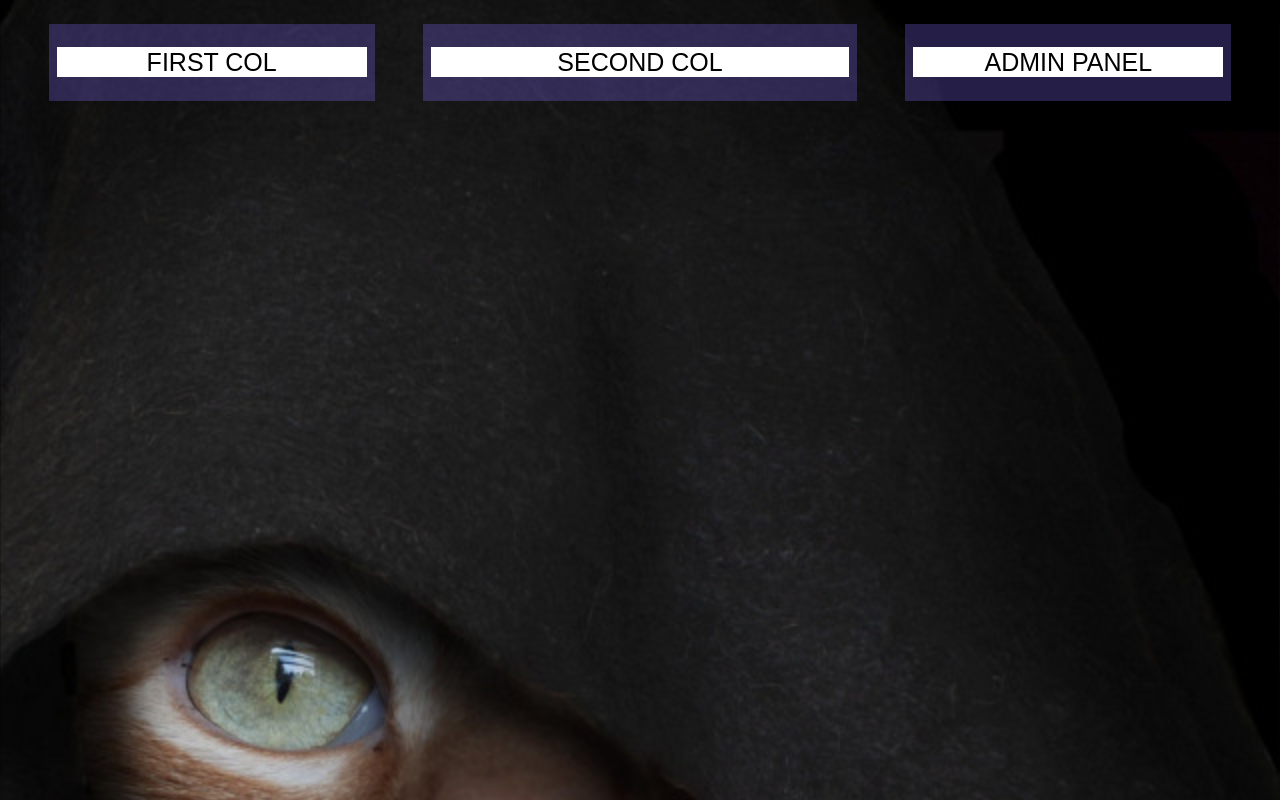
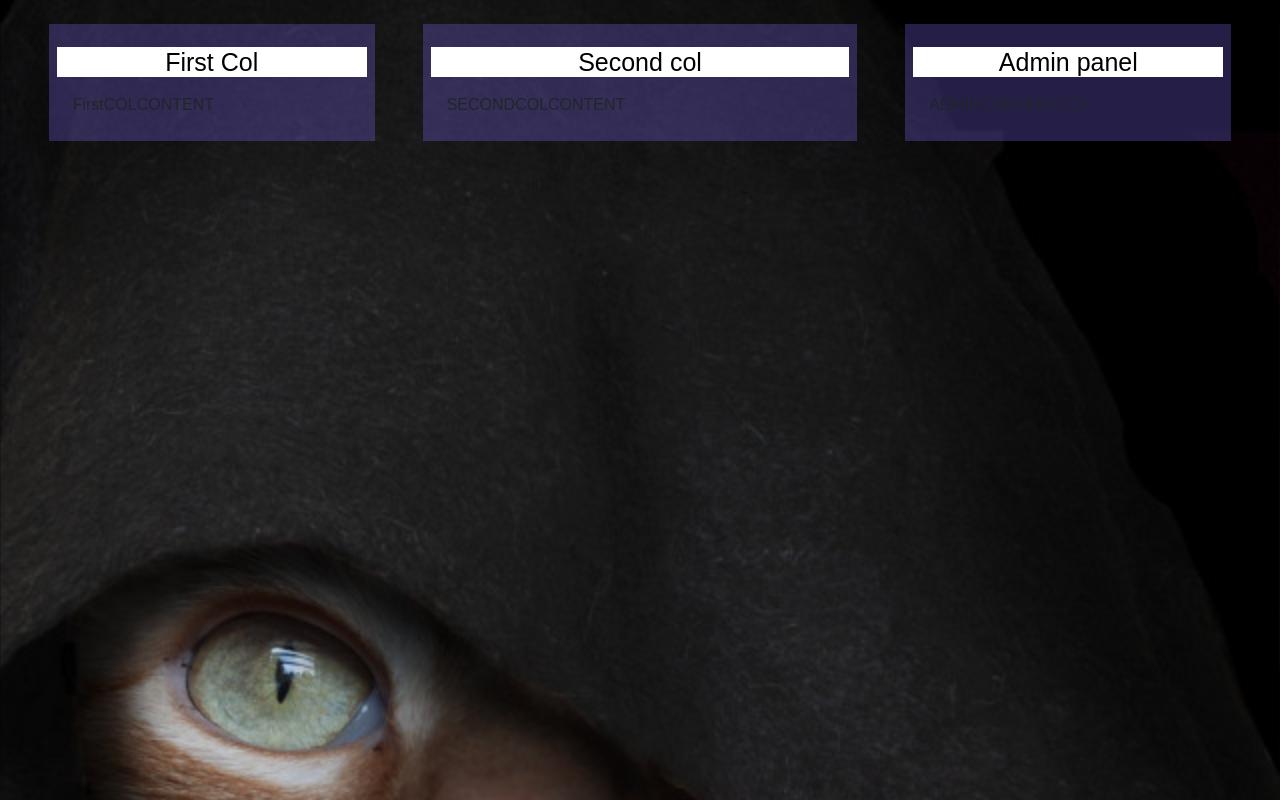
Before and after one commit to zm412/ReactDjangoDockerTamplate, a React app in the folder djangoapp/frontend/: page / in a window 1280 px wide. Built offline with nearby package versions, Linux system fonts and the light colour scheme; the HTML template or start-up script is replaced by a standard one.

Commit message:
started to change components

```diff
--- a/djangoapp/frontend/src/components/Profile.js
+++ b/djangoapp/frontend/src/components/Profile.js
@@ -6,15 +6,24 @@ import { First_col } from './Profile_frame/First_col';
 import { Second_col } from './Profile_frame/Second_col';
 
 
-const Tab = ({ add_class, content, id_elem, is_super, tabName }) => {
-  let classN =  `col col-sm-12 ${is_super == 'true' && id_elem == 'second_col' ? 'col-lg-4'
-      : is_super == 'true' && id_elem != 'second_col' ? 'col-lg-3'
-      : is_super != 'true' && id_elem == 'first_col' ? 'col-lg-4'
-      : 'col-lg-6'}
-    m-4 p-2 frame ${add_class}`;
 
-  return( <div id={id_elem} className={classN} >
-            <h5 className='tabName'>{tabName.toUpperCase()}</h5>
+function getTabClass(id_elem, is_super){
+  let classN = 'col col-sm-12  m-4 p-2 frame ';
+  if(is_super == 'true'){
+    if(id_elem == 'first_col') classN += 'col-lg-3';
+    if(id_elem == 'second_col') classN += 'col-lg-4';
+    if(id_elem == 'admin_col') classN += 'col-lg-3';
+  }else{
+    classN = 'col-lg-6';
+  }
+  return classN;
+}
+
+const Tab = ({ add_class, content, id_elem, classTab, classTitle, title }) => {
+    let resultTabClass = classTab + ' ' + add_class;
+
+    return( <div id={id_elem} className={resultTabClass} >
+              <h5 className={classTitle}>{title}</h5>
               {content}
           </div>
     )
@@ -22,14 +31,14 @@ const Tab = ({ add_class, content, id_elem, is_super, tabName }) => {
 
 export const Profile = ({ is_super, userid, username }) => {
 
-  const openTab = (e) => {
-    let blocks = document.querySelectorAll('.frame');
+  const openTab = (elem, tab_name, blocks_class_name, buttons_class_name) => {
+    let blocks = document.querySelectorAll(blocks_class_name);
     for(let item of blocks){
-      item.id == e.target.dataset.tab  ? item.classList.add('active') : item.classList.remove('active');
+      item.id == tab_name  ? item.classList.add('active') : item.classList.remove('active');
     }
-    let buttons = document.querySelectorAll('.main_button');
+    let buttons = document.querySelectorAll(buttons_class_name);
     for(let item of buttons){
-      item == e.target  ? item.classList.add('active') : item.classList.remove('active');
+      item == elem  ? item.classList.add('active') : item.classList.remove('active');
     }
   }
 
@@ -43,7 +52,7 @@ export const Profile = ({ is_super, userid, username }) => {
       <div className="row buttons_block ">
           <Button
               data-tab='first_col'
-              onClick={(e)=>openTab(e)}
+              onClick={(e)=>openTab(e.target, e.target.dataset.tab, '.frame', '.main_button')}
               variant="secondary"
               className="mt-1 main_button col-sm-7 active"
           >
@@ -51,7 +60,7 @@ export const Profile = ({ is_super, userid, username }) => {
           </Button>
           <Button
             data-tab='second_col'
-            onClick={(e)=>openTab(e)}
+            onClick={(e)=>openTab(e.target, e.target.dataset.tab, '.frame', '.main_button')}
             variant="secondary"
             className="mt-1 main_button col-sm-7"
             >
@@ -61,7 +70,7 @@ export const Profile = ({ is_super, userid, username }) => {
     { is_super == 'true' &&
           <Button
             data-tab='admin_panel'
-            onClick={(e)=>openTab(e)}
+            onClick={(e)=>openTab(e.target, e.target.dataset.tab, '.frame', '.main_button')}
             variant="secondary"
             className="mt-1 main_button col-sm-7"
           >
@@ -72,12 +81,34 @@ export const Profile = ({ is_super, userid, username }) => {
 
       <div className="row justify-content-md-center">
 
-        <Tab add_class='active' content={first_col_content} id_elem='first_col' is_super={is_super} tabName="First Col" />
-        <Tab add_class='' id_elem='second_col' content={second_col_content} is_super={is_super} tabName="Second col" />
+        <Tab
+            add_class='active'
+            content={first_col_content}
+            id_elem='first_col'
+            classTab={ getTabClass('first_col', is_super) }
+            classTitle='tabName'
+            title="First Col"
+        />
+
+        <Tab
+            add_class=''
+            content={second_col_content}
+            id_elem='second_col'
+            classTab={ getTabClass('second_col', is_super) }
+            classTitle='tabName'
+            title="Second col"
+        />
 
     { is_super == 'true' &&
 
-        <Tab add_class={ true ? '' : 'hidden_block' } content={admin_col_content} id_elem='admin_panel' is_super={is_super} tabName="Admin panel"/>
+        <Tab
+            add_class=''
+            content={admin_col_content}
+            id_elem='admin_panel'
+            classTab={ getTabClass('admin_col', is_super) }
+            classTitle='tabName'
+            title="Admin panel"
+        />
 
     }
 
--- a/djangoapp/frontend/src/components/Profile_frame/Admin_col.js
+++ b/djangoapp/frontend/src/components/Profile_frame/Admin_col.js
@@ -1,10 +1,14 @@
 
 import React, { Component } from 'react';
+import { Button } from 'react-bootstrap';
 
 
 export  const Admin_col = () => {
 
   return (
-    <div className="m-3" ></div>
+    <div className="m-3" >
+    ADMINCONTENTCOL
+
+    </div>
   )
 };
--- a/djangoapp/frontend/src/components/Profile_frame/First_col.js
+++ b/djangoapp/frontend/src/components/Profile_frame/First_col.js
@@ -4,7 +4,7 @@ import React, { Component } from 'react';
 export const First_col = () => {
 
   return (
-    <div className="m-3"></div>
+    <div className="m-3">FirstCOLCONTENT</div>
 
   )
 };
--- a/djangoapp/frontend/src/components/Profile_frame/Second_col.js
+++ b/djangoapp/frontend/src/components/Profile_frame/Second_col.js
@@ -5,6 +5,6 @@ export const Second_col = () => {
 
 
   return(
-    <div className="m-3"></div>
+    <div className="m-3">SECONDCOLCONTENT</div>
   )
 }
```
